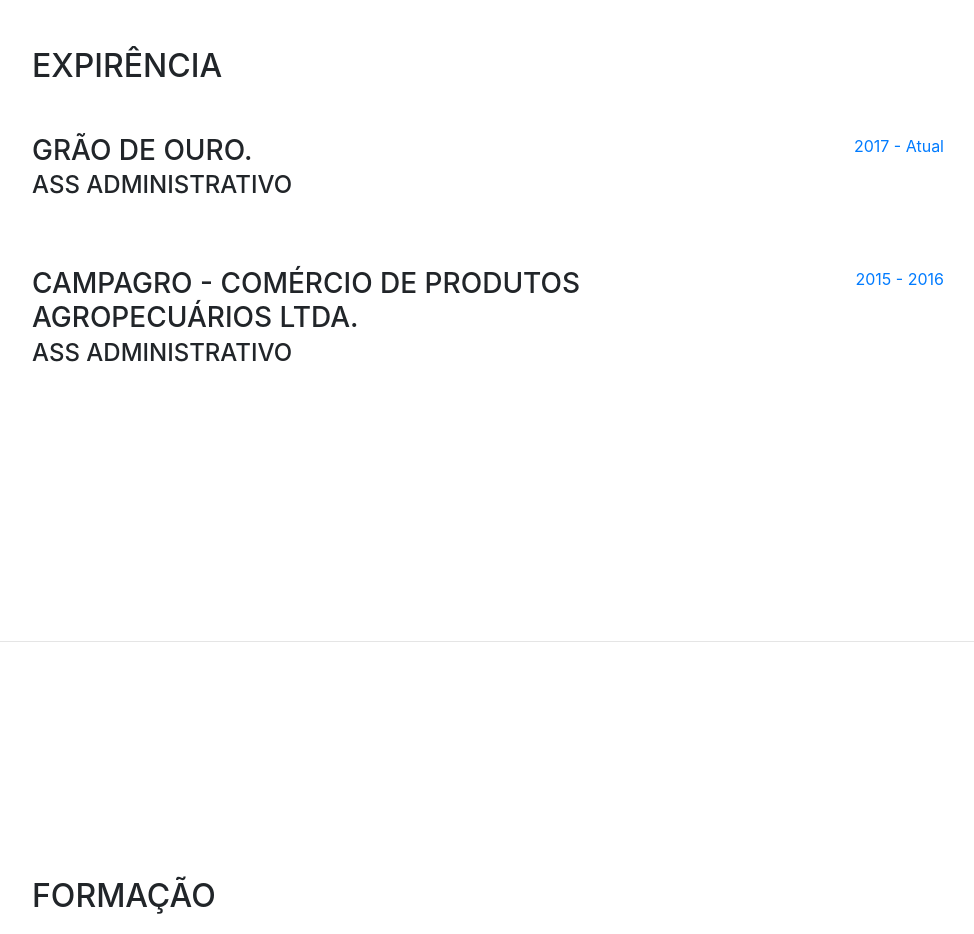
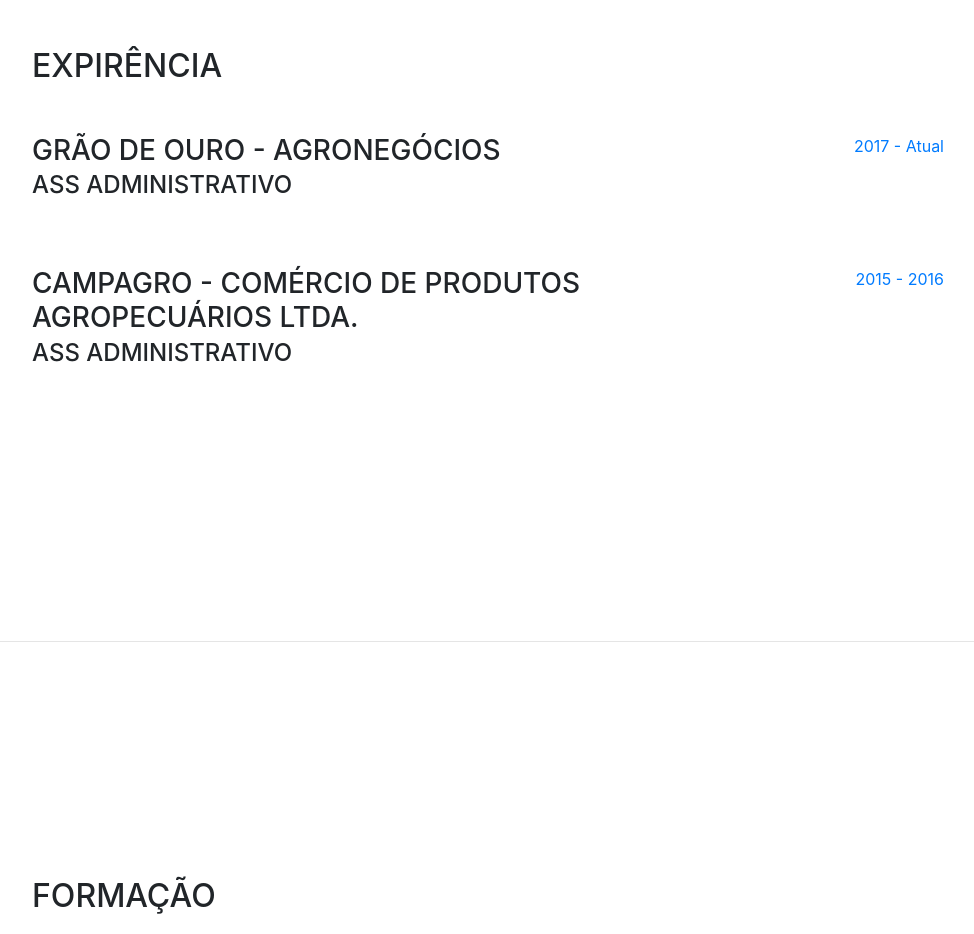
Before and after one commit to brunoagro/brunoagro.github.io, a website with bundled scripts: page index.html in a window 1280 px wide. Shown: the part 960-1894 px from the top of the page, without its empty margins (288-1262 px from the left). Built offline with nearby package versions, Linux system fonts and the light colour scheme; a web font is replaced by a local one.

Commit message:
update index

```diff
--- a/index.html
+++ b/index.html
@@ -92,7 +92,7 @@
 
                 <div class="resume-item d-flex flex-column flex-md-row mb-5">
                     <div class="resume-content mr-auto">
-                        <h3 class="mb-0">Grão de Ouro.</h3>
+                        <h3 class="mb-0">Grão de Ouro - Agronegócios</h3>
                         <div class="subheading mb-3">Ass Administrativo</div>
                         <p style="text-align: justify;">
                         </p>
```
